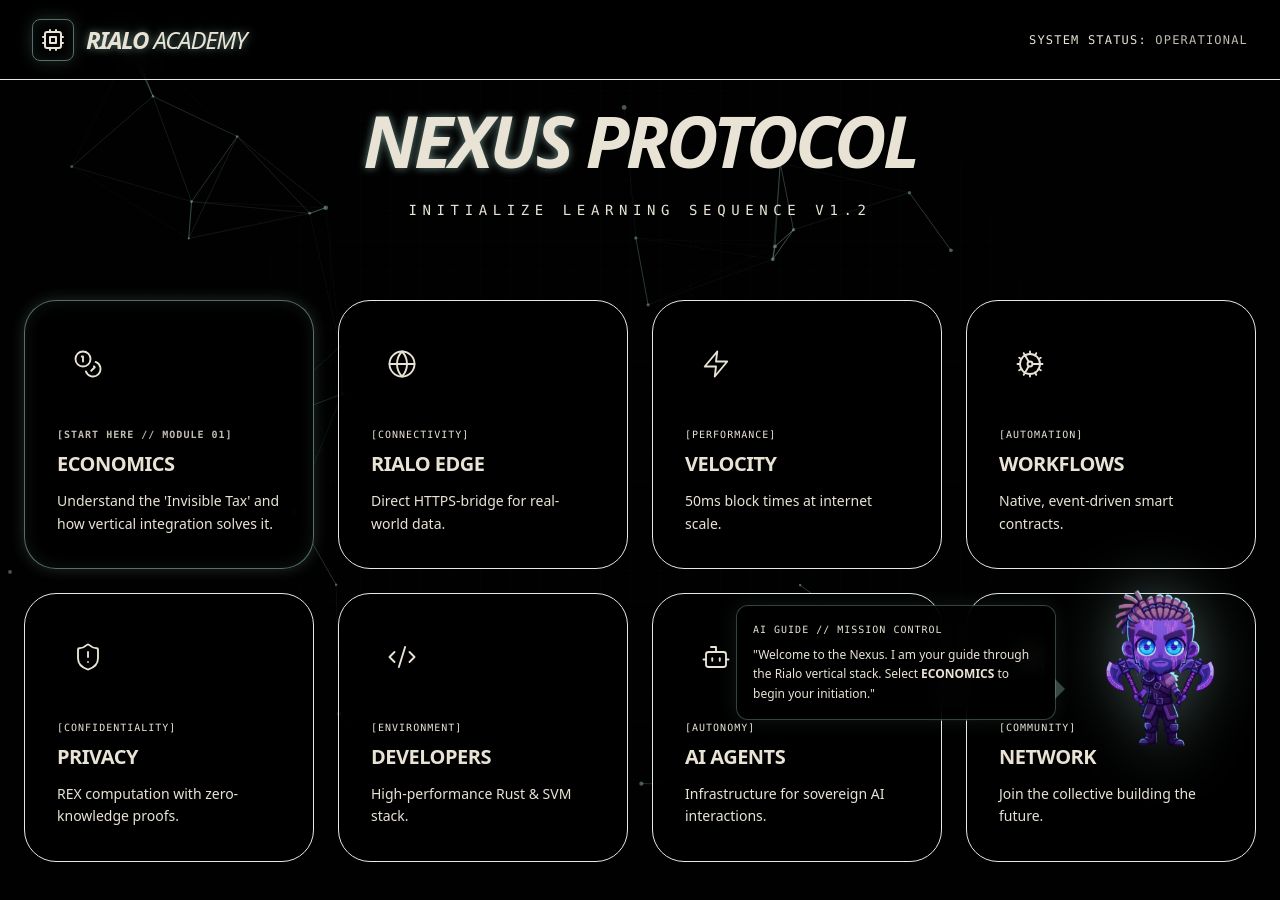
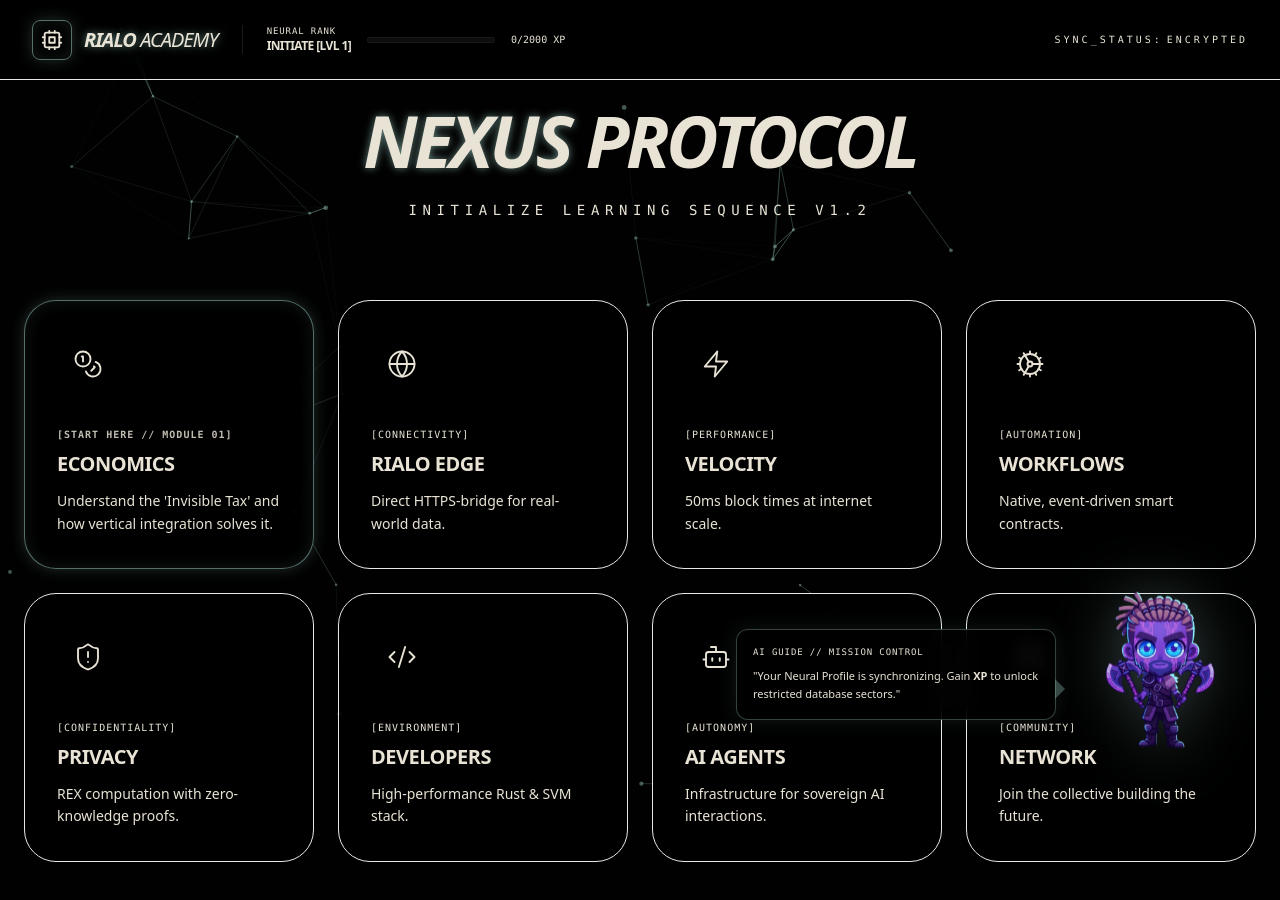
Before and after one commit to PaironCorp/RialoAcademy, a Next.js app: page / in a window 1280 px wide. Shown: the top 900 px of the page. Built offline with nearby package versions, Linux system fonts and the light colour scheme.

Commit message:
FixModeule

```diff
--- a/app/layout.tsx
+++ b/app/layout.tsx
@@ -3,70 +3,78 @@
 import Image from "next/image";
 import NexusBackground from "../components/NexusBackground";
 import { motion } from "framer-motion";
-import { Cpu } from "lucide-react";
+import { Cpu, Zap, Award } from "lucide-react";
+import React, { useState, useEffect } from "react";
 
-export default function RootLayout({
-  children,
-}: {
-  children: React.ReactNode;
-}) {
+export default function RootLayout({ children }: { children: React.ReactNode }) {
+  const [xp, setXp] = useState(0);
+  const [level, setLevel] = useState(1);
+
+  // Load progress from browser memory
+  useEffect(() => {
+    const savedXp = localStorage.getItem("rialo_xp");
+    if (savedXp) {
+        const totalXp = parseInt(savedXp);
+        setXp(totalXp);
+        setLevel(Math.floor(totalXp / 2000) + 1);
+    }
+  }, []);
+
+  const progress = (xp % 2000) / 20; // 0-100% calculation
+
   return (
     <html lang="en">
-      <head>
-        <title>RIALO ACADEMY | The Nexus</title>
-      </head>
-      <body className="antialiased bg-[#010101] selection:bg-[#A9DDD3] selection:text-[#010101]">
-        <div className="fixed inset-0 z-0">
-          <NexusBackground />
-        </div>
-        <div className="fixed inset-0 z-0 cyber-grid-overlay pointer-events-none opacity-50"></div>
+      <head><title>RIALO ACADEMY | The Nexus</title></head>
+      <body className="antialiased bg-[#010101]">
+        <div className="fixed inset-0 z-0"><NexusBackground /></div>
 
-        {/* --- GLOBAL HEADER --- */}
-        <header className="fixed top-0 left-0 right-0 z-40 h-20 flex items-center justify-between px-8 bg-[#010101]/50 backdrop-blur-md border-b border-rialo-mint/10">
-            <div className="flex items-center space-x-3">
-                <div className="p-2 bg-rialo-mint/10 rounded-lg border border-rialo-mint/30 text-rialo-mint neon-border-glow">
-                    <Cpu size={24} />
+        {/* --- DYNAMIC NEURAL HEADER --- */}
+        <header className="fixed top-0 left-0 right-0 z-40 h-20 flex items-center justify-between px-8 bg-[#010101]/60 backdrop-blur-xl border-b border-rialo-mint/10">
+            <div className="flex items-center space-x-6">
+                <div className="flex items-center space-x-3">
+                    <div className="p-2 bg-rialo-mint/10 rounded-lg border border-rialo-mint/30 text-rialo-mint neon-border-glow">
+                        <Cpu size={22} />
+                    </div>
+                    <span className="text-xl font-black tracking-tighter text-rialo-mint text-glow-mint italic">
+                        RIALO <span className="text-rialo-beige font-thin">ACADEMY</span>
+                    </span>
                 </div>
-                 <span className="text-2xl font-black tracking-tighter text-rialo-mint text-glow-mint italic">
-                    RIALO <span className="text-rialo-beige font-thin">ACADEMY</span>
-                </span>
+
+                {/* --- EXPERIENCE BAR --- */}
+                <div className="hidden md:flex items-center space-x-4 border-l border-white/10 pl-6">
+                    <div className="flex flex-col">
+                        <span className="text-[9px] font-mono text-rialo-mint/50 uppercase tracking-widest">Neural Rank</span>
+                        <span className="text-xs font-bold text-rialo-beige uppercase tracking-tighter">Initiate [Lvl {level}]</span>
+                    </div>
+                    <div className="w-32 h-1.5 bg-white/5 rounded-full overflow-hidden border border-white/5">
+                        <motion.div
+                            initial={{ width: 0 }}
+                            animate={{ width: `${progress}%` }}
+                            className="h-full bg-rialo-mint shadow-[0_0_10px_#A9DDD3]"
+                        />
+                    </div>
+                    <span className="text-[10px] font-mono text-rialo-mint">{xp % 2000}/2000 XP</span>
+                </div>
             </div>
-            <div className="font-mono text-xs text-rialo-mint/50 tracking-widest uppercase">
-                SYSTEM STATUS: <span className="text-rialo-mint animate-pulse">OPERATIONAL</span>
+
+            <div className="font-mono text-[10px] text-rialo-mint/40 tracking-[0.3em] uppercase flex items-center">
+                <span className="w-1.5 h-1.5 bg-rialo-mint rounded-full mr-2 animate-pulse" />
+                SYNC_STATUS: <span className="text-rialo-mint ml-1">ENCRYPTED</span>
             </div>
         </header>
 
-        <div className="relative z-10 pt-20">
-          {children}
-        </div>
+        <div className="relative z-10 pt-20">{children}</div>
 
-        {/* --- AI GUIDE AGENT (English Version) --- */}
+        {/* --- AI GUIDE AGENT --- */}
         <div className="fixed bottom-8 right-8 z-50 flex items-end space-x-4 pointer-events-none">
-             <motion.div
-               initial={{ opacity: 0, x: 20 }}
-               animate={{ opacity: 1, x: 0 }}
-               transition={{ delay: 1 }}
-               className="agent-bubble p-4 rounded-xl max-w-xs mb-12 relative"
-             >
-                <p className="text-rialo-mint font-mono text-[10px] uppercase mb-2 tracking-widest">AI Guide // Mission Control</p>
-                <p className="text-rialo-beige text-xs leading-relaxed font-medium">
-                   "Welcome to the Nexus. I am your guide through the Rialo vertical stack. Select <strong className="text-rialo-mint">ECONOMICS</strong> to begin your initiation."
+             <motion.div initial={{ opacity: 0, x: 20 }} animate={{ opacity: 1, x: 0 }} transition={{ delay: 1 }} className="agent-bubble p-4 rounded-xl max-w-xs mb-12 relative">
+                <p className="text-rialo-mint font-mono text-[9px] uppercase mb-2 tracking-widest">AI Guide // Mission Control</p>
+                <p className="text-rialo-beige text-[11px] leading-relaxed font-medium">
+                   "Your Neural Profile is synchronizing. Gain <strong className="text-rialo-mint">XP</strong> to unlock restricted database sectors."
                 </p>
              </motion.div>
-
-            <motion.div
-              animate={{ y: [0, -10, 0] }}
-              transition={{ duration: 4, repeat: Infinity, ease: "easeInOut" }}
-              className="relative w-32 h-32 md:w-44 md:h-44 drop-shadow-[0_0_30px_rgba(169,221,211,0.4)]"
-            >
-                <Image
-                src="/avatar.png"
-                alt="Rialo AI Guide"
-                width={176}
-                height={176}
-                className="object-contain"
-                priority
-                />
+            <motion.div animate={{ y: [0, -8, 0] }} transition={{ duration: 4, repeat: Infinity, ease: "easeInOut" }} className="relative w-32 h-32 md:w-44 md:h-44 drop-shadow-[0_0_30px_rgba(169,221,211,0.3)]">
+                <Image src="/avatar.png" alt="Rialo AI Guide" width={176} height={176} className="object-contain" priority />
             </motion.div>
         </div>
       </body>
```
Also changed, not shown: app/economics/page.tsx (+52 -70 lines).
